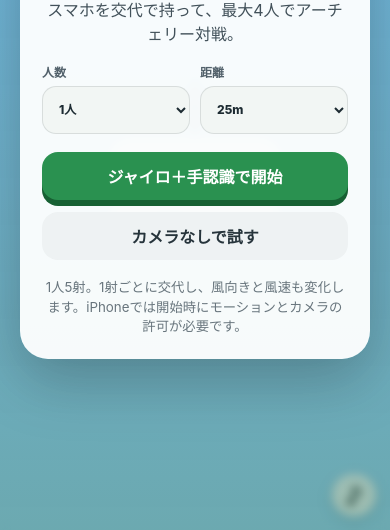
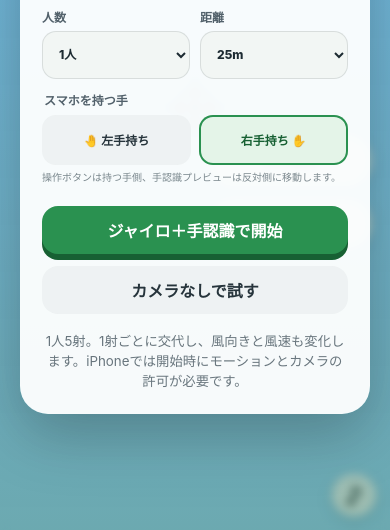
Before and after one commit to Healthy0128/Archery-camera, a plain HTML site: page index.html in a window 390 px wide. Shown: the part 314-844 px from the top of the page. Drawn offline with nearby package versions, Linux system fonts and the light colour scheme.

Commit message:
Add phone-hand selector to game setup

```diff
--- a/index.html
+++ b/index.html
@@ -6,9 +6,10 @@
   <meta name="theme-color" content="#9ed8ff" />
   <title>Gyro Archery</title>
   <link rel="stylesheet" href="styles.css" />
+  <link rel="stylesheet" href="ergonomics.css" />
 </head>
 <body>
-  <main id="app">
+  <main id="app" class="hold-right">
     <canvas id="game"></canvas>
 
     <section id="hud" aria-label="ゲーム情報">
@@ -56,6 +57,17 @@
               <option value="35">35m</option>
             </select>
           </label>
+
+          <fieldset class="hold-hand-field">
+            <legend>スマホを持つ手</legend>
+            <div class="hold-hand-options">
+              <input id="phoneHandLeft" type="radio" name="phoneHand" value="left" />
+              <label for="phoneHandLeft">🤚 左手持ち</label>
+              <input id="phoneHandRight" type="radio" name="phoneHand" value="right" checked />
+              <label for="phoneHandRight">右手持ち ✋</label>
+            </div>
+            <span class="hold-hand-note">操作ボタンは持つ手側、手認識プレビューは反対側に移動します。</span>
+          </fieldset>
         </div>
 
         <button id="startBtn" type="button">ジャイロ＋手認識で開始</button>
@@ -89,6 +101,7 @@
     <button id="soundBtn" class="floating sound" type="button">♪</button>
   </main>
 
+  <script type="module" src="ergonomics.js"></script>
   <script type="module" src="main.js"></script>
 </body>
 </html>
```
